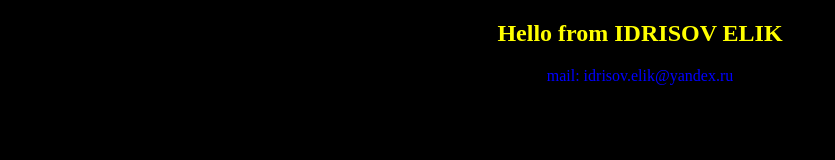
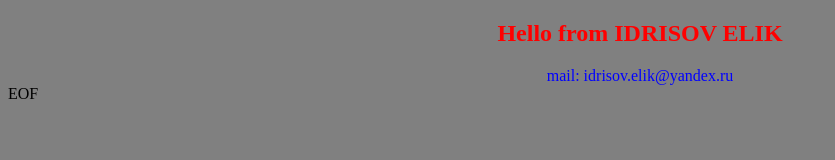
Before and after one commit to 0xElik/app-for-jenkins-index.html, a plain HTML site: page index.html in a window 1280 px wide. Shown: the whole page, without its empty margins (0-835 px from the left). Drawn offline with Linux system fonts and the light colour scheme.

Commit message:
Локальные изменения перед пулом

```diff
--- a/index.html
+++ b/index.html
@@ -3,9 +3,9 @@
 <head>
     <title>Goodby from Elik Bla Bla Bla</title>
 </head>
-<body bgcolor="black">
+<body bgcolor="gray">
 <center>
-    <h2><font color="yellow">Hello from IDRISOV ELIK</font></h2>
+    <h2><font color="red">Hello from IDRISOV ELIK</font></h2>
     <font color="blue">mail: idrisov.elik@yandex.ru</font>
 </center>
 </body>
```
